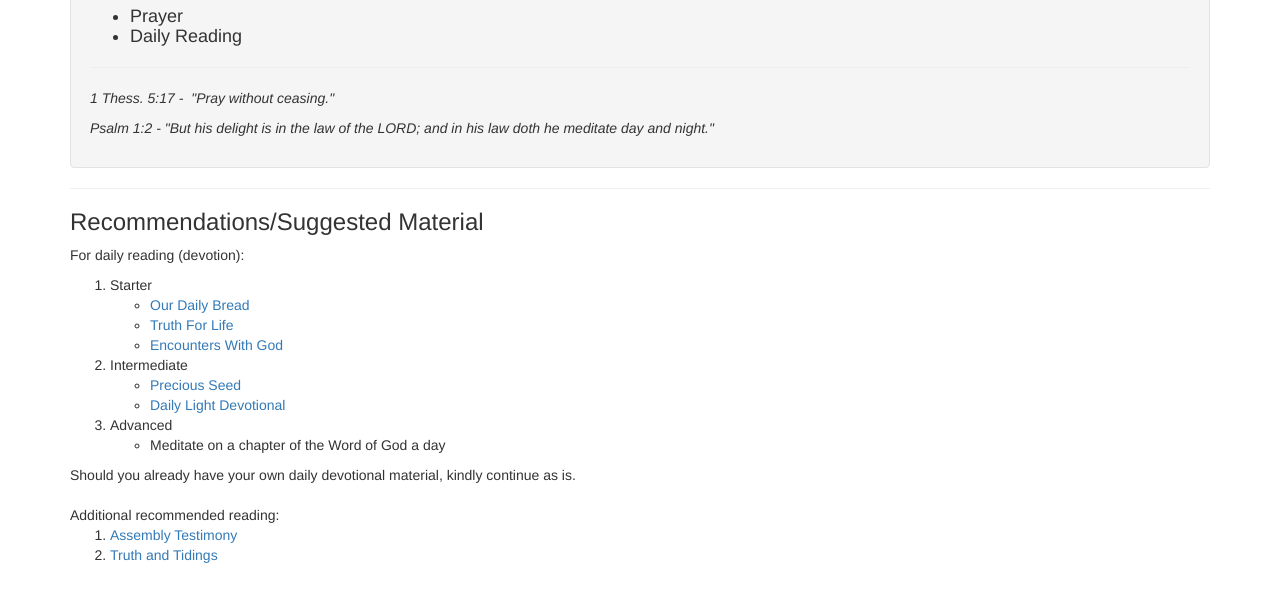
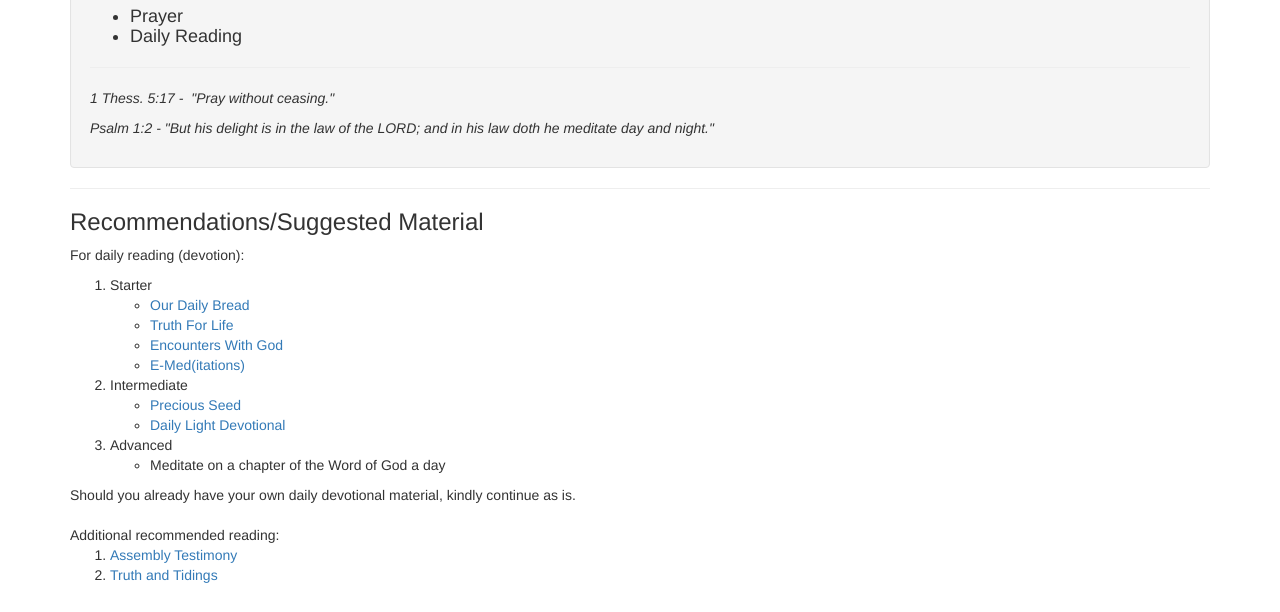
Before and after one commit to sagcdailydevo/sagcdailydevo.github.io, a plain HTML site: page index.html in a window 1280 px wide. Shown: the part 474-1086 px from the top of the page. Drawn offline with nearby package versions, Linux system fonts and the light colour scheme.

Commit message:
Added E-Med(itations) to Starter recommended devotions

```diff
--- a/index.html
+++ b/index.html
@@ -52,6 +52,7 @@
                 <li><a href="https://ourdailybread.org/read/">Our Daily Bread</a></li>
                 <li><a href="https://www.truthforlife.org/resources/daily-devotionals">Truth For Life</a></li>
                 <li><a href="https://scriptureunion.org/encounters/">Encounters With God</a></li>
+                <li><a href="https://us1.campaign-archive.com/home/?u=05f9e85a34fd2d982c416d85f&id=e079140fac">E-Med(itations)</a></li>
             </ul>
             <li>Intermediate</li>
             <ul>
```
